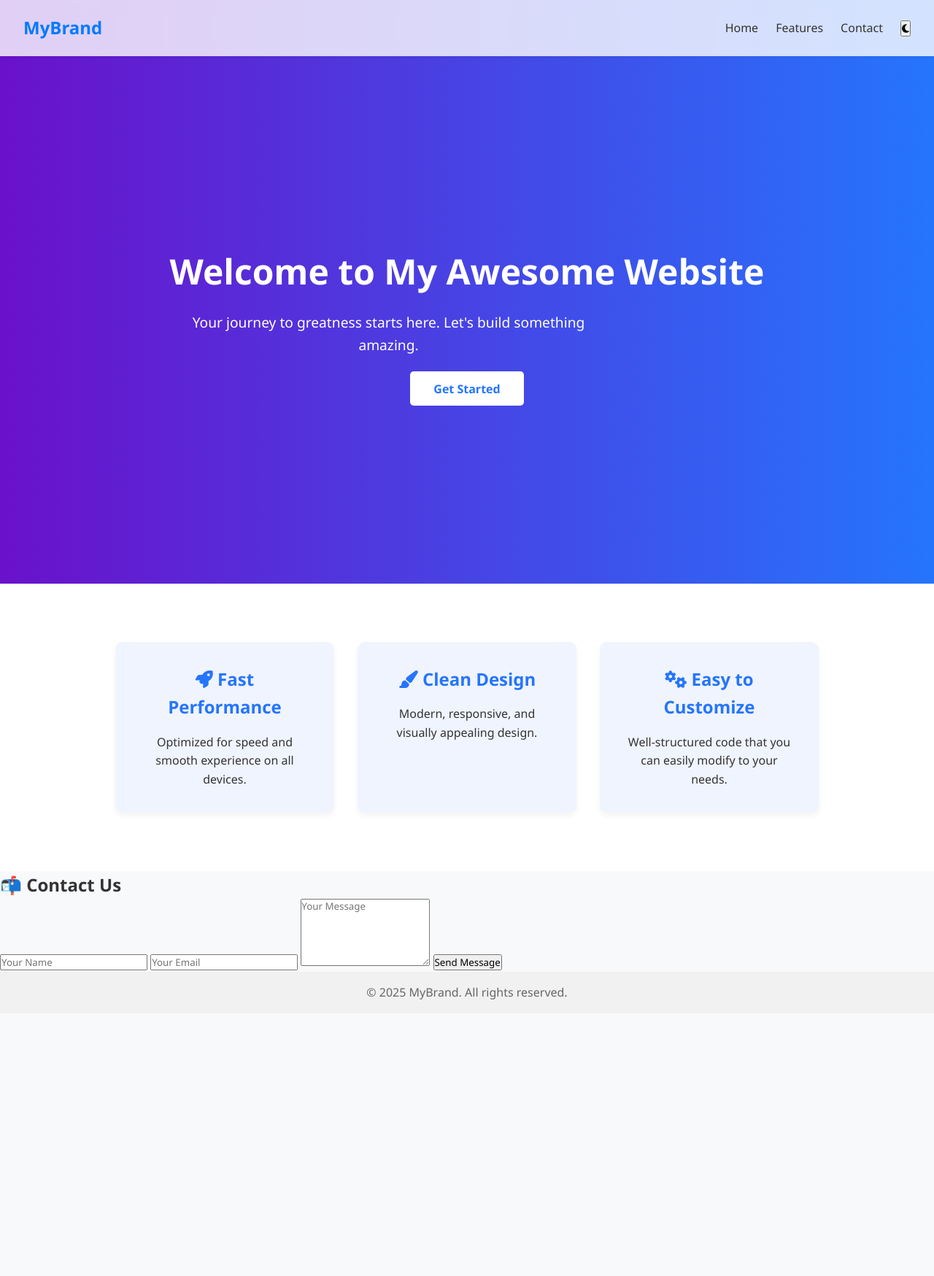
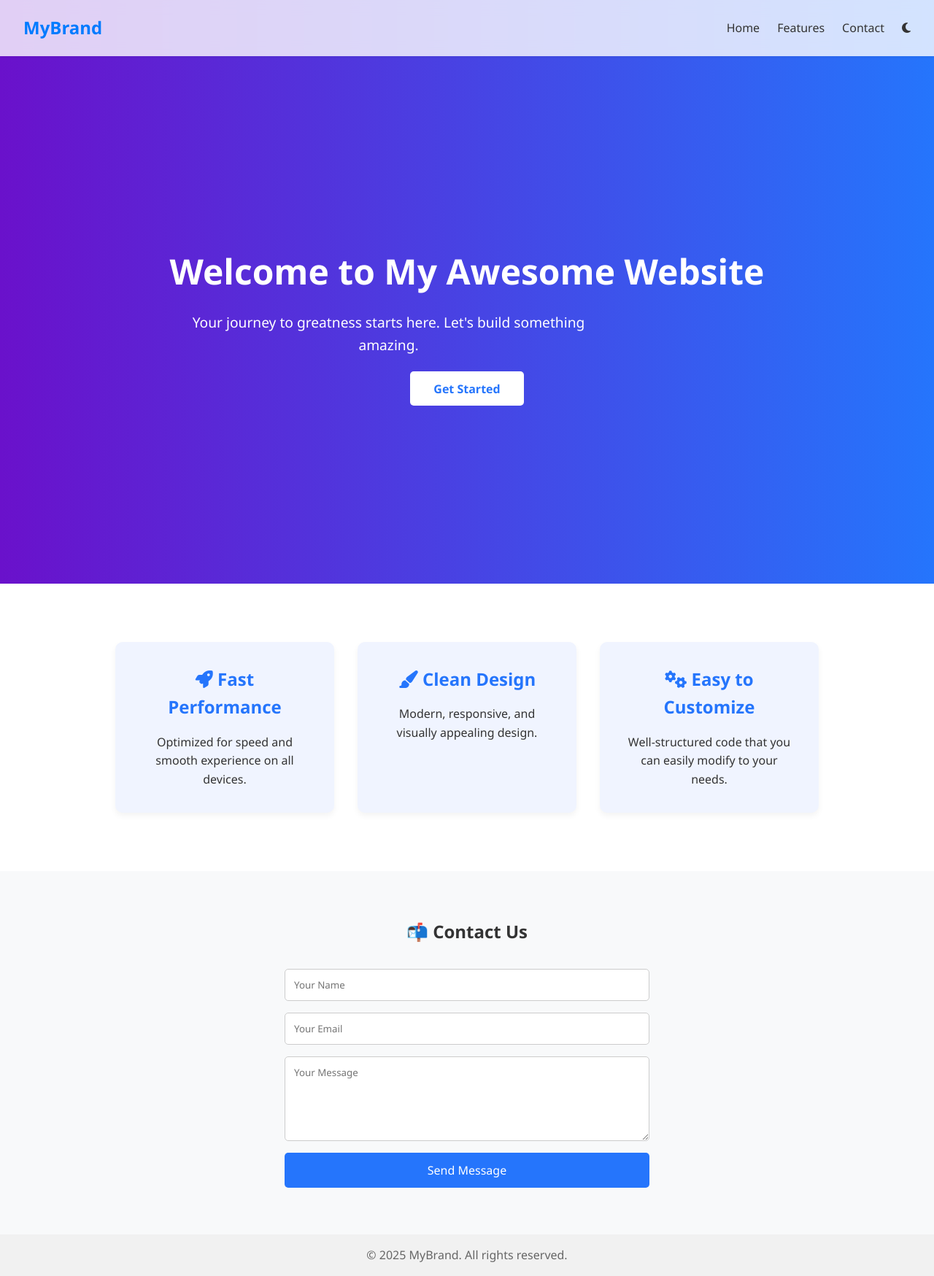
Before and after one commit to ashakiraGit/LandingPage, a plain HTML site: page index.html in a window 1280 px wide. Shown: the whole page at 73% size. Before the commit the page ends 1389 px from the top, so only its background shows below. Drawn offline with Linux system fonts and the light colour scheme.

Commit message:
Update style.css
(updated with dark mode + form)

```diff
--- a/style.css
+++ b/style.css
@@ -1,4 +1,4 @@
-/* Reset and base styles */
+/* Base styles */
 * {
   margin: 0;
   padding: 0;
@@ -10,6 +10,29 @@ body {
   background-color: #f8f9fa;
   color: #333;
   line-height: 1.6;
+  transition: all 0.3s ease;
+}
+
+/* Dark mode */
+body.dark {
+  background-color: #121212;
+  color: #f1f1f1;
+}
+
+body.dark .navbar,
+body.dark .features,
+body.dark .contact-section,
+body.dark footer {
+  background-color: #1e1e1e;
+}
+
+body.dark .cta-button {
+  background-color: #333;
+  color: #fff;
+}
+
+body.dark .cta-button:hover {
+  background-color: #444;
 }
 
 /* Navbar */
@@ -36,20 +59,24 @@ body {
 .nav-links {
   list-style: none;
   display: flex;
+  align-items: center;
   gap: 1.5rem;
 }
 
-.nav-links a {
+.nav-links a, .nav-links button {
   text-decoration: none;
   color: #333;
-  transition: color 0.3s;
+  background: none;
+  border: none;
+  font-size: 1rem;
+  cursor: pointer;
 }
 
-.nav-links a:hover {
+.nav-links a:hover, .nav-links button:hover {
   color: #007bff;
 }
 
-/* Hero Section */
+/* Hero */
 .hero {
   height: 100vh;
   background: linear-gradient(to right, #6a11cb, #2575fc);
@@ -87,7 +114,7 @@ body {
   background-color: #e0e0e0;
 }
 
-/* Features Section */
+/* Features */
 .features {
   display: flex;
   flex-wrap: wrap;
@@ -111,6 +138,46 @@ body {
   color: #2575fc;
 }
 
+/* Contact */
+.contact-section {
+  background-color: #f8f9fa;
+  padding: 4rem 2rem;
+  text-align: center;
+}
+
+.contact-section h2 {
+  margin-bottom: 2rem;
+}
+
+.contact-form {
+  max-width: 500px;
+  margin: auto;
+  display: flex;
+  flex-direction: column;
+  gap: 1rem;
+}
+
+.contact-form input,
+.contact-form textarea {
+  padding: 0.75rem;
+  border: 1px solid #ccc;
+  border-radius: 5px;
+}
+
+.contact-form button {
+  background-color: #2575fc;
+  color: white;
+  border: none;
+  padding: 0.8rem;
+  border-radius: 5px;
+  cursor: pointer;
+  font-size: 1rem;
+}
+
+.contact-form button:hover {
+  background-color: #1a5edc;
+}
+
 /* Footer */
 footer {
   text-align: center;
```
